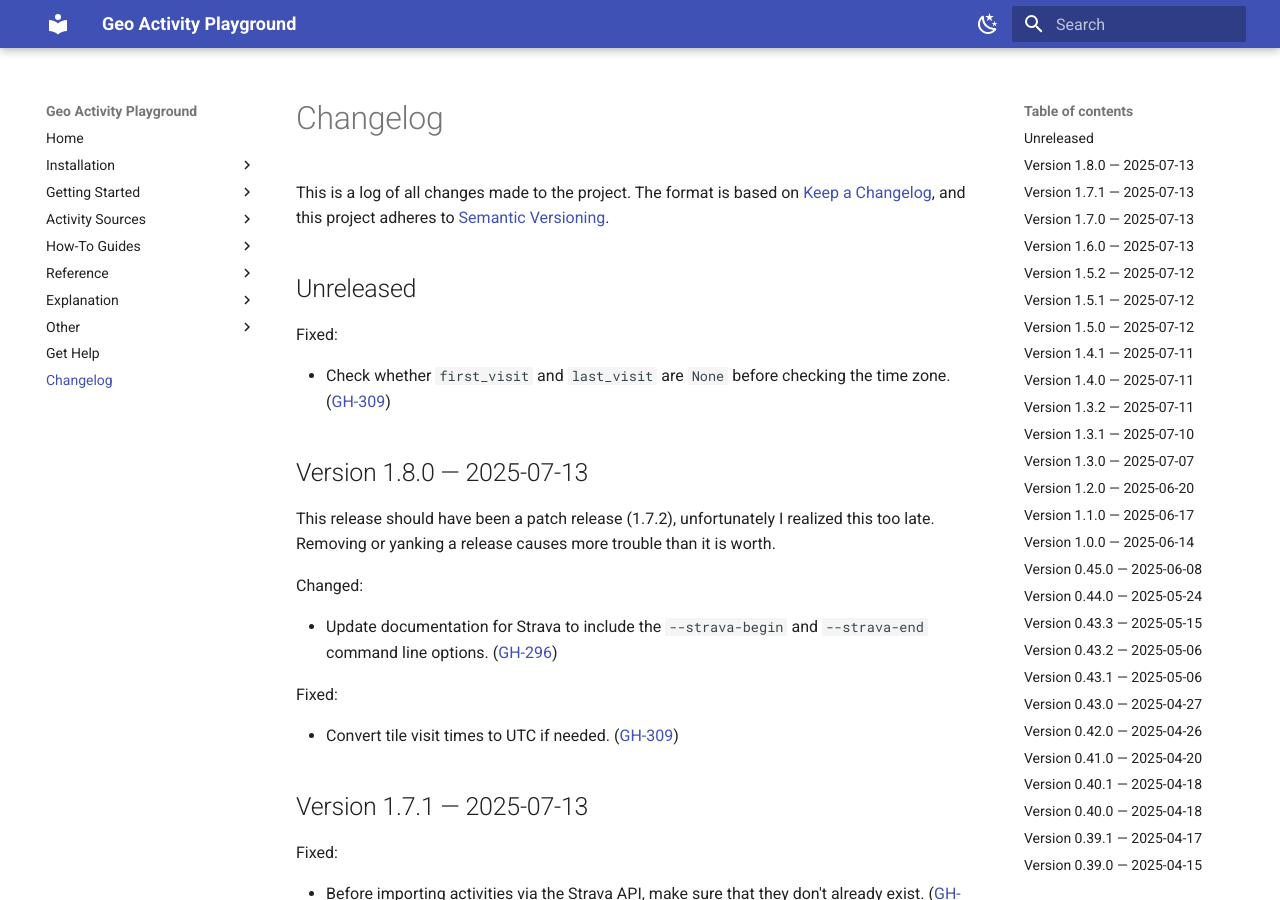
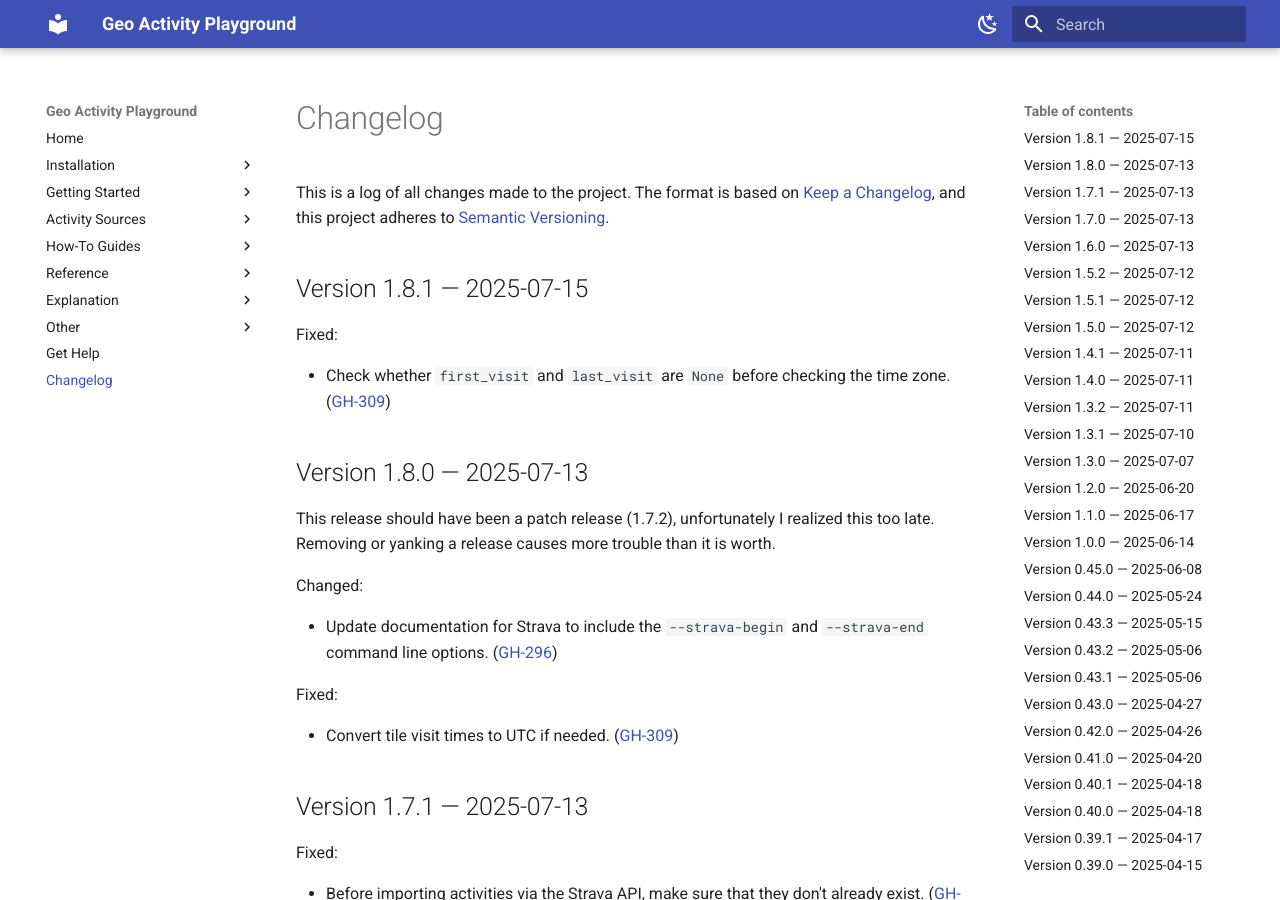
Before and after one commit to martin-ueding/geo-activity-playground, an MkDocs documentation site: the page built from docs/changelog.md, in a window 1280 px wide and 900 px high. Built offline with MkDocs 1.6.1 and Material for MkDocs 9.7.7, drawn with Linux system fonts in a browser that asks for light colours.

Commit message:
Bump version to 1.8.1

```diff
--- a/docs/changelog.md
+++ b/docs/changelog.md
@@ -15,7 +15,7 @@ Types of changes
 ([GH-000](https://github.com/martin-ueding/geo-activity-playground/issues/000))
 -->
 
-## Unreleased
+## Version 1.8.1 — 2025-07-15
 
 Fixed:
 
--- a/pyproject.toml
+++ b/pyproject.toml
@@ -1,6 +1,6 @@
 [tool.poetry]
 name = "geo-activity-playground"
-version = "1.8.0"
+version = "1.8.1"
 description = "Analysis of geo data activities like rides, runs or hikes."
 authors = ["Martin Ueding <mu@martin-ueding.de>"]
 license = "MIT"
```
